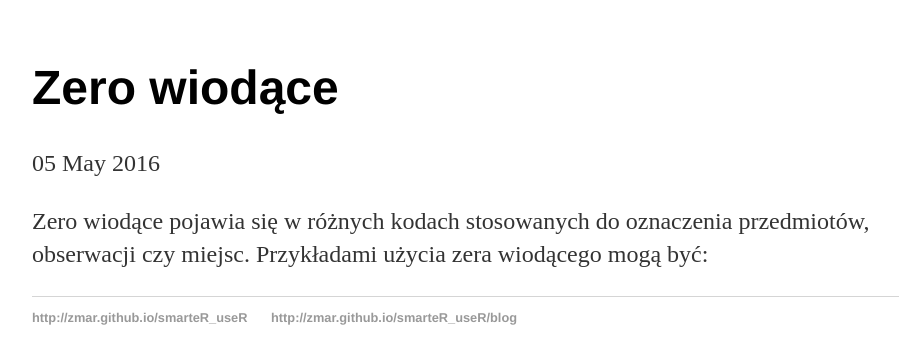
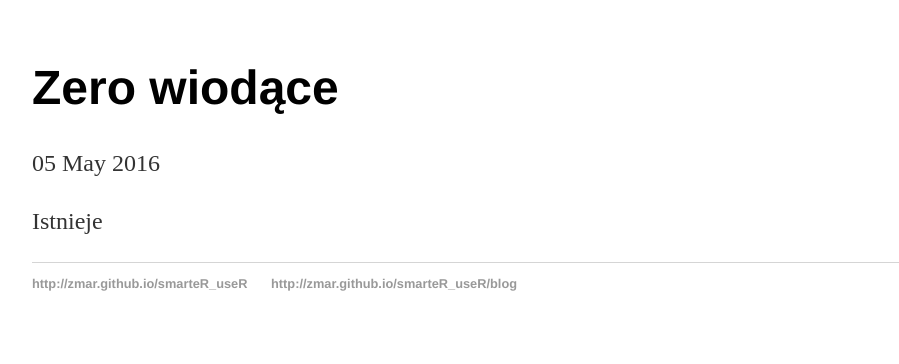
Before and after one commit to zmar/SmarteR_useR, a Jekyll site: the page built from _posts/2016-05-05-start.md, in a window 1280 px wide. Shown: the top 364 px of the page, without its empty margins (160-1059 px from the left). Built offline with Jekyll 4.4.1, drawn with Linux system fonts in a browser that asks for light colours.

Commit message:
Update 2016-05-05-start.md

```diff
--- a/_posts/2016-05-05-start.md
+++ b/_posts/2016-05-05-start.md
@@ -4,4 +4,4 @@ title: "Zero wiodące"
 date: 2016-05-05
 ---
 
-Zero wiodące pojawia się w różnych kodach stosowanych do oznaczenia przedmiotów, obserwacji czy miejsc. Przykładami użycia zera wiodącego mogą być:
+Istnieje
```
